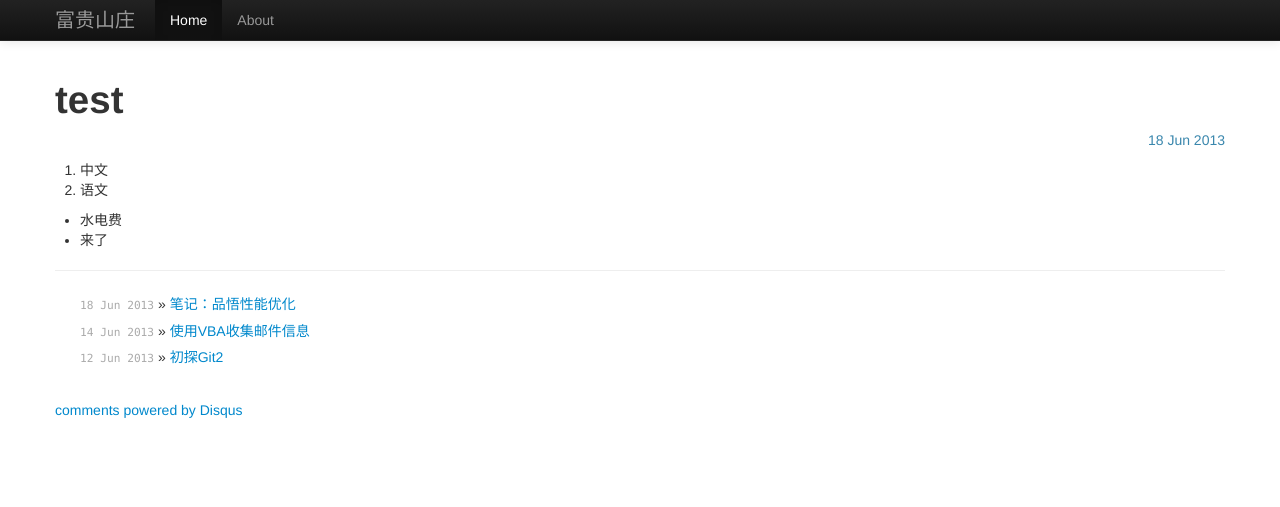
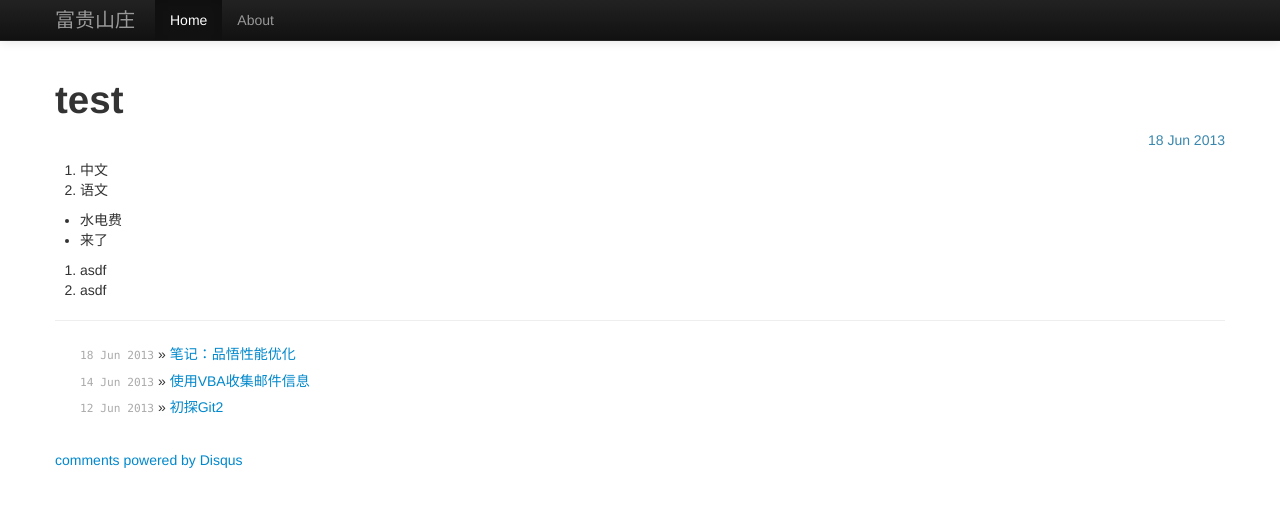
Before and after one commit to maydayuiui/maydayuiui.github.com, a Jekyll site: the page built from _posts/2013-06-18-test.md, in a window 1280 px wide. Shown: the top 507 px of the page. Built offline with Jekyll 4.4.1, drawn with Linux system fonts in a browser that asks for light colours; comment, search, counter and statistics services are not loaded.

Commit message:
Update 2013-06-18-test.md

```diff
--- a/_posts/2013-06-18-test.md
+++ b/_posts/2013-06-18-test.md
@@ -7,3 +7,7 @@ title: test
 
 * 水电费
 * 来了
+
+
+1. asdf
+2. asdf
```
